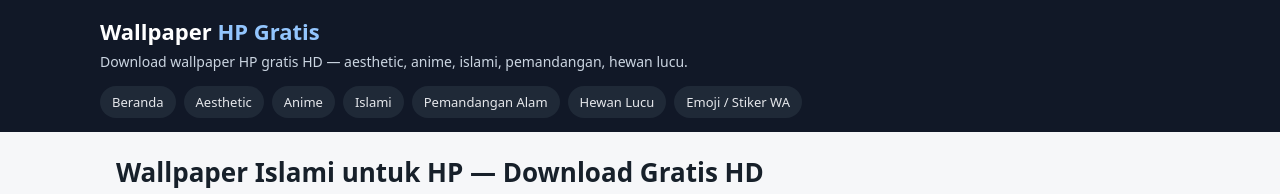
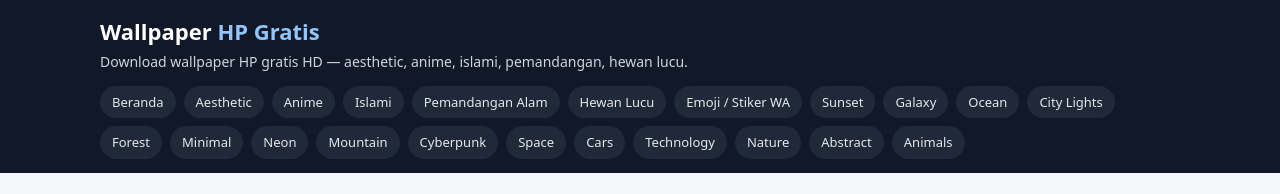
Before and after one commit to bangtera99-lgtm/wallpaper-blog, a plain HTML site: page categories/islami.html in a window 1280 px wide. Shown: the top 194 px of the page. Drawn offline with Linux system fonts and the light colour scheme; files whose address does not match are found by name.

Commit message:
Expand blog global/US: 15 kategori trending, 66 wallpaper starter, pool 60 - categories/islami.html

```diff
--- a/categories/islami.html
+++ b/categories/islami.html
@@ -78,7 +78,7 @@
 <header class="site"><div class="wrap">
 <a class="brand" href="../index.html">Wallpaper <span>HP Gratis</span></a>
 <p class="tagline">Download wallpaper HP gratis HD — aesthetic, anime, islami, pemandangan, hewan lucu.</p>
-<nav class="cat"><a href="../index.html">Beranda</a><a href="../categories/aesthetic.html" class="">Aesthetic</a><a href="../categories/anime.html" class="">Anime</a><a href="../categories/islami.html" class="">Islami</a><a href="../categories/pemandangan.html" class="">Pemandangan Alam</a><a href="../categories/hewan.html" class="">Hewan Lucu</a><a href="../categories/emoji.html" class="">Emoji / Stiker WA</a></nav>
+<nav class="cat"><a href="../index.html">Beranda</a><a href="../categories/aesthetic.html" class="">Aesthetic</a><a href="../categories/anime.html" class="">Anime</a><a href="../categories/islami.html" class="">Islami</a><a href="../categories/pemandangan.html" class="">Pemandangan Alam</a><a href="../categories/hewan.html" class="">Hewan Lucu</a><a href="../categories/emoji.html" class="">Emoji / Stiker WA</a><a href="../categories/sunset.html" class="">Sunset</a><a href="../categories/galaxy.html" class="">Galaxy</a><a href="../categories/ocean.html" class="">Ocean</a><a href="../categories/city-lights.html" class="">City Lights</a><a href="../categories/forest.html" class="">Forest</a><a href="../categories/minimal.html" class="">Minimal</a><a href="../categories/neon.html" class="">Neon</a><a href="../categories/mountain.html" class="">Mountain</a><a href="../categories/cyberpunk.html" class="">Cyberpunk</a><a href="../categories/space.html" class="">Space</a><a href="../categories/cars.html" class="">Cars</a><a href="../categories/technology.html" class="">Technology</a><a href="../categories/nature.html" class="">Nature</a><a href="../categories/abstract.html" class="">Abstract</a><a href="../categories/animals.html" class="">Animals</a></nav>
 </div></header>
 
 <main class="wrap">
```
